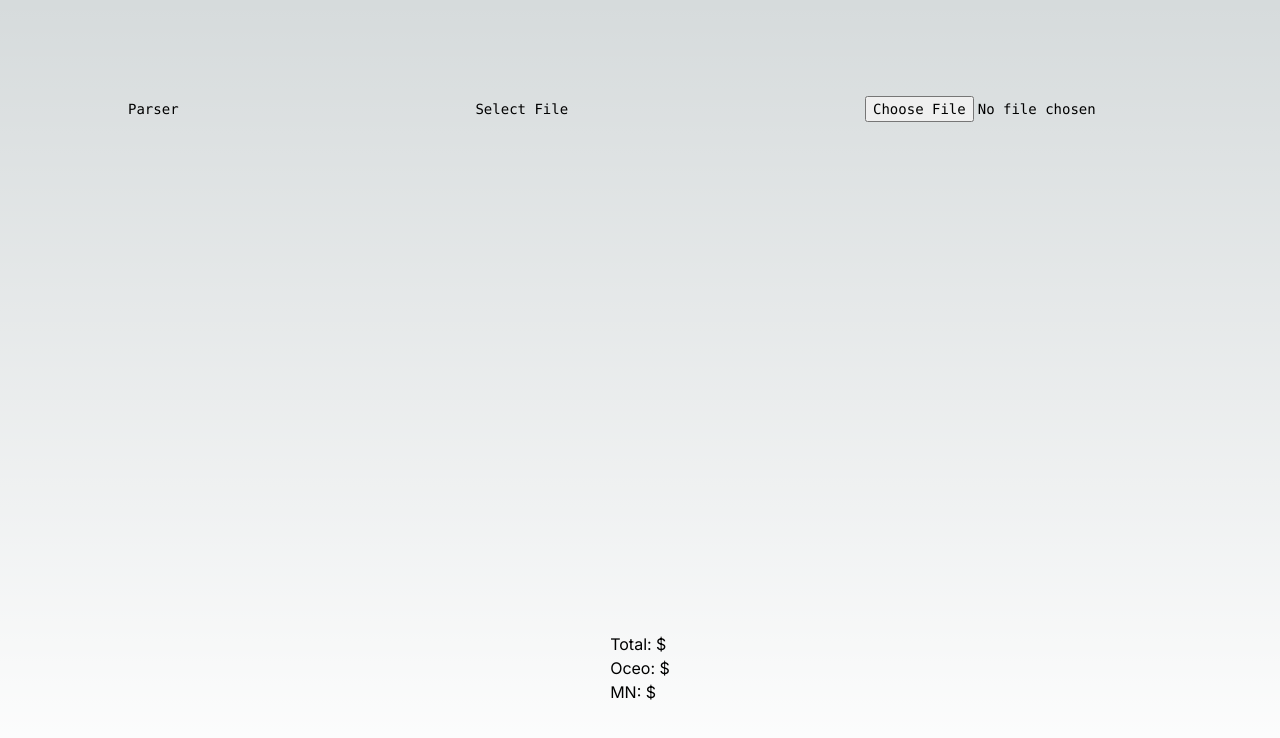
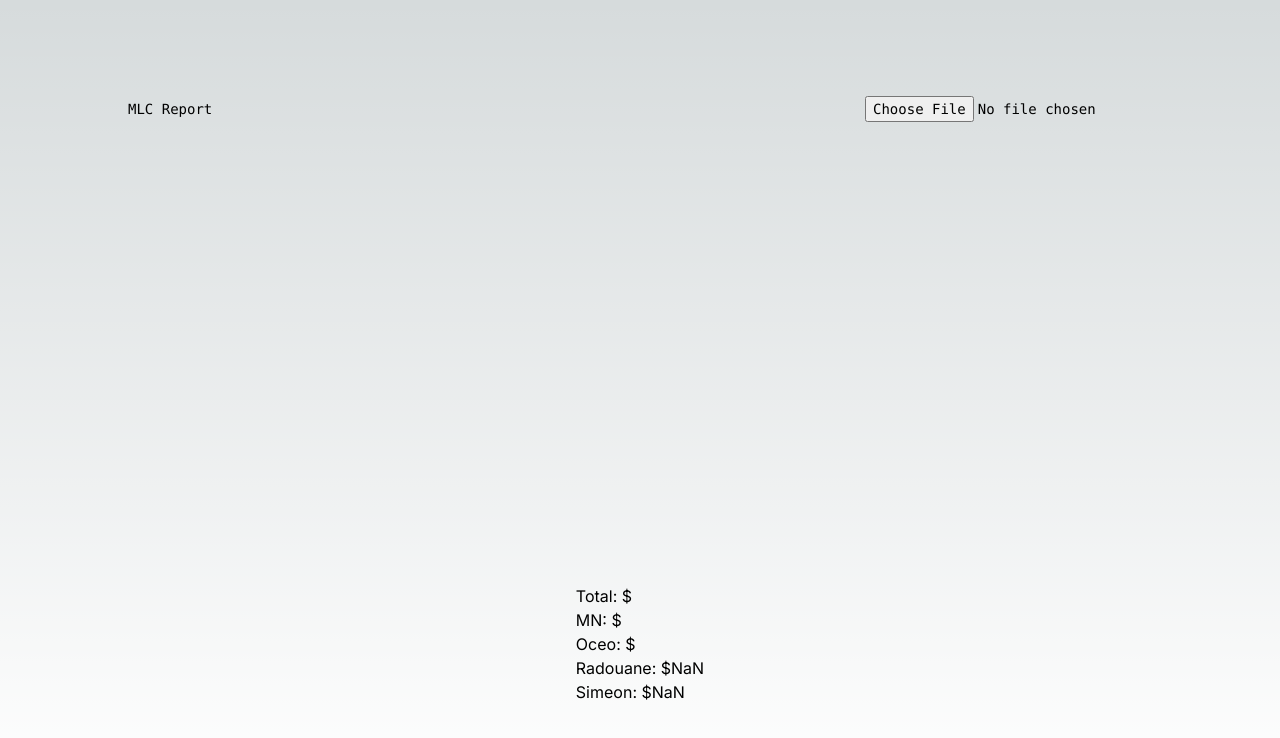
Before and after one commit to chihaby/File-Parser, a Next.js app: page / in a window 1280 px wide. Shown: the top 738 px of the page. Built offline with nearby package versions, Linux system fonts and the light colour scheme.

Commit message:
addes two values radouane and simeon

```diff
--- a/app/page.tsx
+++ b/app/page.tsx
@@ -10,6 +10,9 @@ export default function Home() {
   const [radPortion, setRadPortion] = useState<number>();
   const [mediPortion, setMediPortion] = useState<number>();
   const [totalPortion, setTotalPortion] = useState<number>();
+
+  const simeon: number = mediPortion /2;
+  const radouane: number = simeon + radPortion;
 
   const radArray: number[] = [];
   const mediArray: number[] = [];
@@ -67,10 +70,7 @@ export default function Home() {
   return (
     <main className="flex min-h-screen flex-col items-center justify-between p-24">
       <div className="z-10 max-w-5xl w-full items-center justify-between font-mono text-sm lg:flex">
-       <h2>Parser</h2>
-       <label htmlFor='csvFileSelector'>
-        Select File
-       </label>
+       <h2>MLC Report </h2>
        <input
         type='file'
         id='csvFileSelector'
@@ -79,11 +79,13 @@ export default function Home() {
         onChange={handleFileUpload}
        >
        </input>
-      </div><br />
+      </div>
       <div>
         <p>Total: ${totalPortion}</p>
+        <p>MN: ${mediPortion}</p>
         <p>Oceo: ${radPortion}</p>
-        <p>MN: ${mediPortion}</p>
+        <p>Radouane: ${radouane}</p>
+        <p>Simeon: ${simeon}</p>
       </div>
     </main>
   );
```
